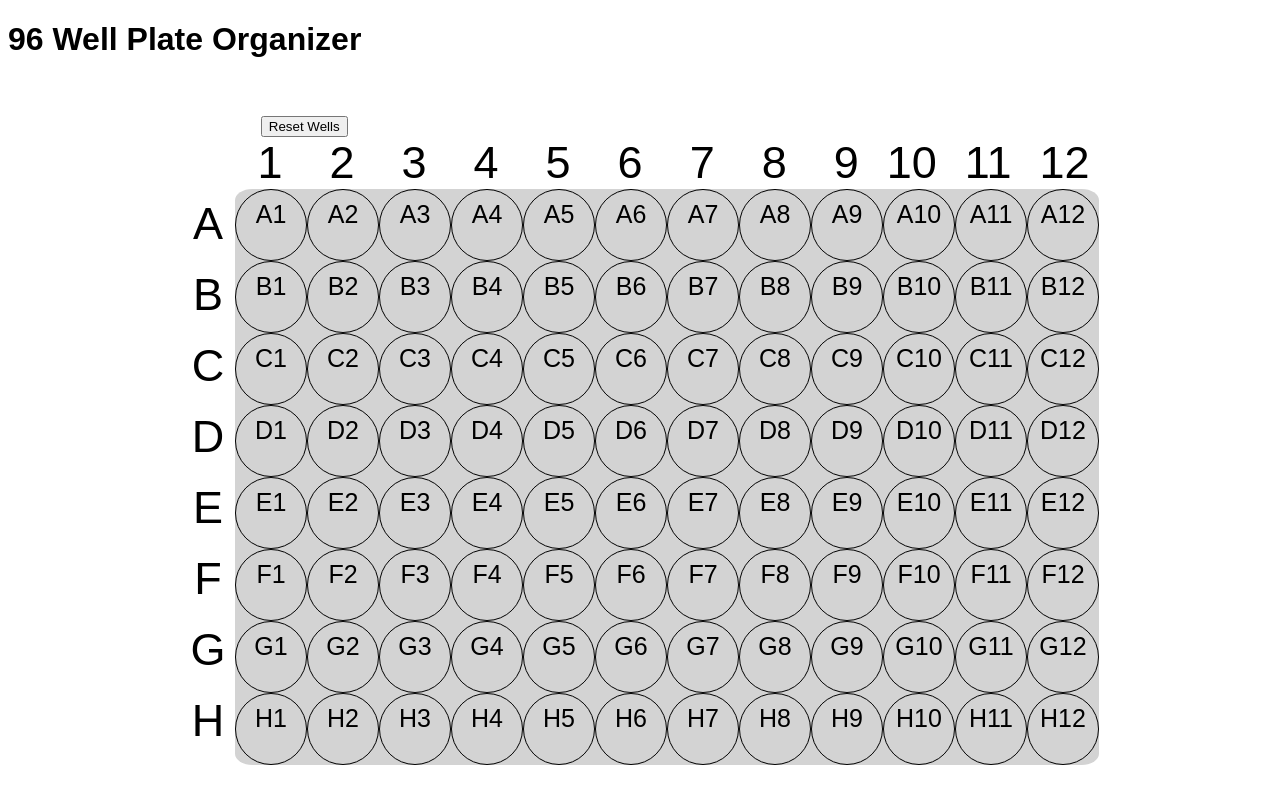
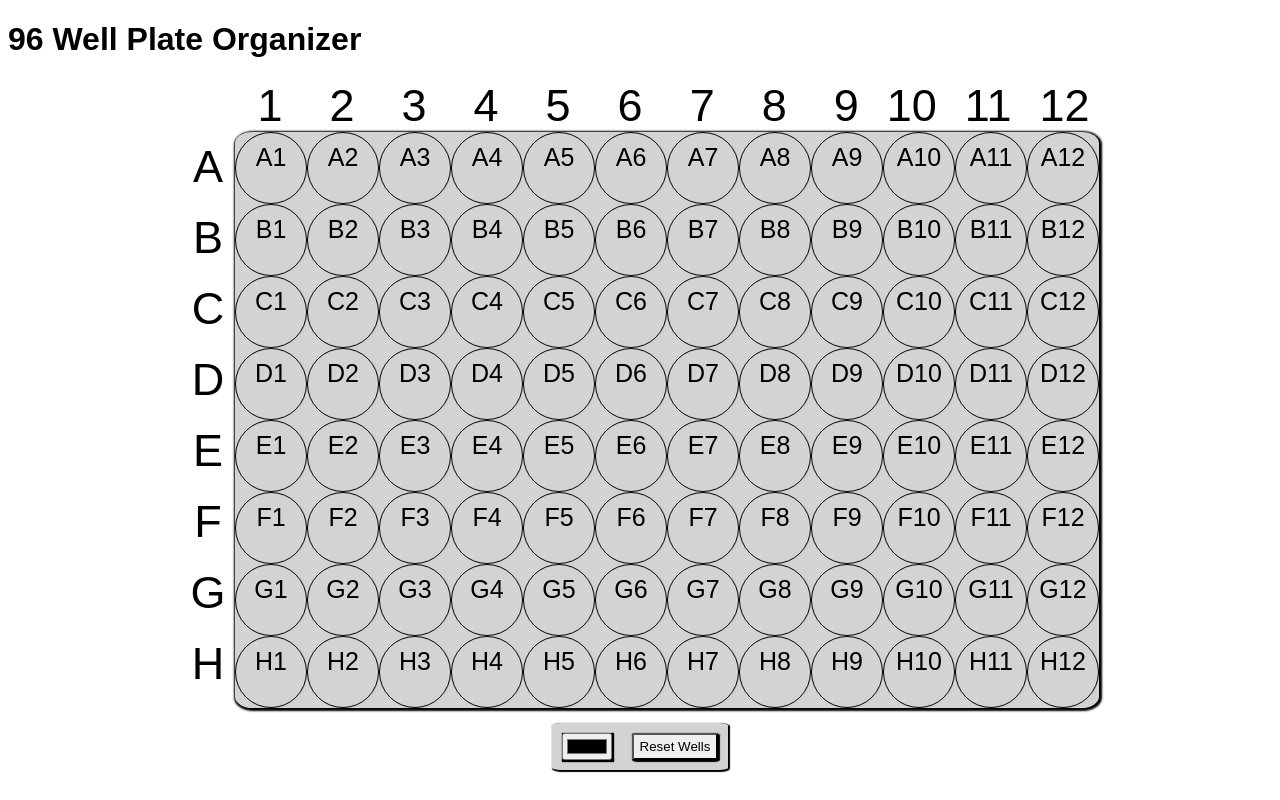
Before and after one commit to cbovest/well-plate-organizer, a plain HTML site: page index.html in a window 1280 px wide. Drawn offline with Linux system fonts and the light colour scheme.

Commit message:
Added change color button and reorganized divs.

```diff
--- a/dist/index.js
+++ b/dist/index.js
@@ -1,7 +1,10 @@
 "use strict";
-//Generate menu div at top of page
-const menuDiv = document.createElement('div');
-menuDiv.className = 'menu-div';
+const appDiv = document.getElementById('app');
+const menuDiv = document.getElementById('menu-bar');
+const flexContainer = document.getElementById('flex-container');
+const wellRowsContainer = document.getElementById('row-container');
+const resetButton = document.getElementById('reset-button');
+const colorPicker = document.getElementById('color-picker');
 // Generate 96 wells labeled with coordinates
 const rowLetters = ["A", "B", "C", "D", "E", "F", "G", "H"];
 const rowNumbers = [1, 2, 3, 4, 5, 6, 7, 8, 9, 10, 11, 12];
@@ -10,7 +13,7 @@ function generateWells() {
     let Lettercount = 0;
     let Numbercount = 0;
     for (let i = 1; i <= 96; i++) {
-        wells.push({ id: i, label: rowLetters[Lettercount] + rowNumbers[Numbercount] });
+        wells.push({ id: i, label: rowLetters[Lettercount] + rowNumbers[Numbercount], color: "lightgray" });
         Numbercount += 1;
         if (Numbercount > 11) {
             Numbercount = 0;
@@ -26,16 +29,8 @@ function generateRowLabels() {
 }
 //Create top number labels
 const numberLabels = ["1", "2", "3", "4", "5", "6", "7", "8", "9", "10", "11", "12"];
-//Make container div to hold row labels and well plate
-const flexContainer = document.createElement('div');
-flexContainer.className = 'flex-container';
-//Create container div for well rows
-const wellRowsContainer = document.createElement('div');
-wellRowsContainer.className = 'row-container';
 // Display wells and row labels together on page
 function renderWellPlate(wells, rowLabels) {
-    const appDiv = document.getElementById('app');
-    appDiv.className = 'app';
     if (appDiv) {
         appDiv.innerHTML = '';
         flexContainer.innerHTML = '';
@@ -68,8 +63,14 @@ function renderWellPlate(wells, rowLabels) {
                 const wellDiv = document.createElement('div');
                 wellDiv.className = 'well';
                 wellDiv.textContent = well.label;
+                wellDiv.style.backgroundColor = well.color;
+                //Click to change color
+                wellDiv.addEventListener('click', () => {
+                    well.color = colorPicker.value;
+                    wellDiv.style.backgroundColor = colorPicker.value;
+                });
                 // Add click event to update the well label
-                wellDiv.addEventListener('click', () => {
+                wellDiv.addEventListener('dblclick', () => {
                     const newLabel = prompt(`Enter a label for Well ${well.label}:`, well.label);
                     if (newLabel !== null) {
                         well.label = newLabel;
@@ -82,7 +83,6 @@ function renderWellPlate(wells, rowLabels) {
         }
         flexContainer.appendChild(rowLabelDiv);
         flexContainer.appendChild(wellRowsContainer);
-        appDiv.appendChild(menuDiv);
         appDiv.appendChild(numberLabelDiv);
         appDiv.appendChild(flexContainer);
     }
@@ -93,11 +93,6 @@ document.addEventListener('DOMContentLoaded', () => {
     const rowLabels = generateRowLabels();
     renderWellPlate(wells, rowLabels);
 });
-//Create reset labels button
-const resetButton = document.createElement('button');
-resetButton.className = 'reset-button';
-resetButton.textContent = "Reset Wells";
-menuDiv.appendChild(resetButton);
 resetButton.addEventListener('click', () => {
     wellRowsContainer.innerHTML = '';
     const wells = generateWells();
--- a/index.html
+++ b/index.html
@@ -8,8 +8,15 @@
     </head>
     <body>
         <h1>96 Well Plate Organizer</h1>
-        <br></br>
-        <div id="app"></div>
+        <div id="header"></div>
+        <div id="app">
+            <div id="flex-container">
+                <div id="row-container"></div>
+            </div>
+        </div>
+        <div id="menu-bar">
+                <input id="color-picker" type="color" />
+                <button id="reset-button">Reset Wells</button>
         <script src="./dist/index.js"></script>
     </body>
 </html>
--- a/style.css
+++ b/style.css
@@ -2,15 +2,34 @@ body {
     font-family: Arial, sans-serif;
 }
 
-.app {
+#app {
     justify-content: center;
 }
 
-.reset-button {
-    margin-left: 20%;
+#menu-bar {
+    display: flex;
+    background-color: lightgray;
+    border-radius: 5%;
+    max-width: fit-content;
+    margin-top: 15px;
+    margin-left: auto;
+    margin-right: auto;
+    box-shadow: 1px 1px 1px 1px black;
+    justify-content: center;
 }
 
-.flex-container {
+#color-picker {
+    margin: 10px;
+    box-shadow: 1px 1px 1px 1px black;
+}
+
+#reset-button {
+    border-radius: 5%;
+    box-shadow: 1px 1px 1px 1px black;
+    margin: 10px;
+}
+
+#flex-container {
     display: flex;
     align-items: flex-start;
     justify-content: center;
@@ -25,18 +44,24 @@ body {
     border-radius: 50%;
     font-size: 25px;
     text-align: center;
+    user-select: none;
+}
+
+.well:hover {
+    background-color: darkgray;
 }
 
 .well-row {
     display: flex;
 }
 
-.row-container {
+#row-container {
     display: flex;
     flex-direction: column;
     background-color: lightgray;
     border: 1px;
     border-radius: 2%;
+    box-shadow: 1px 1px 2px 2px black;
 }
 
 .row-label-div {
```
Also changed, not shown: 1 other file.
